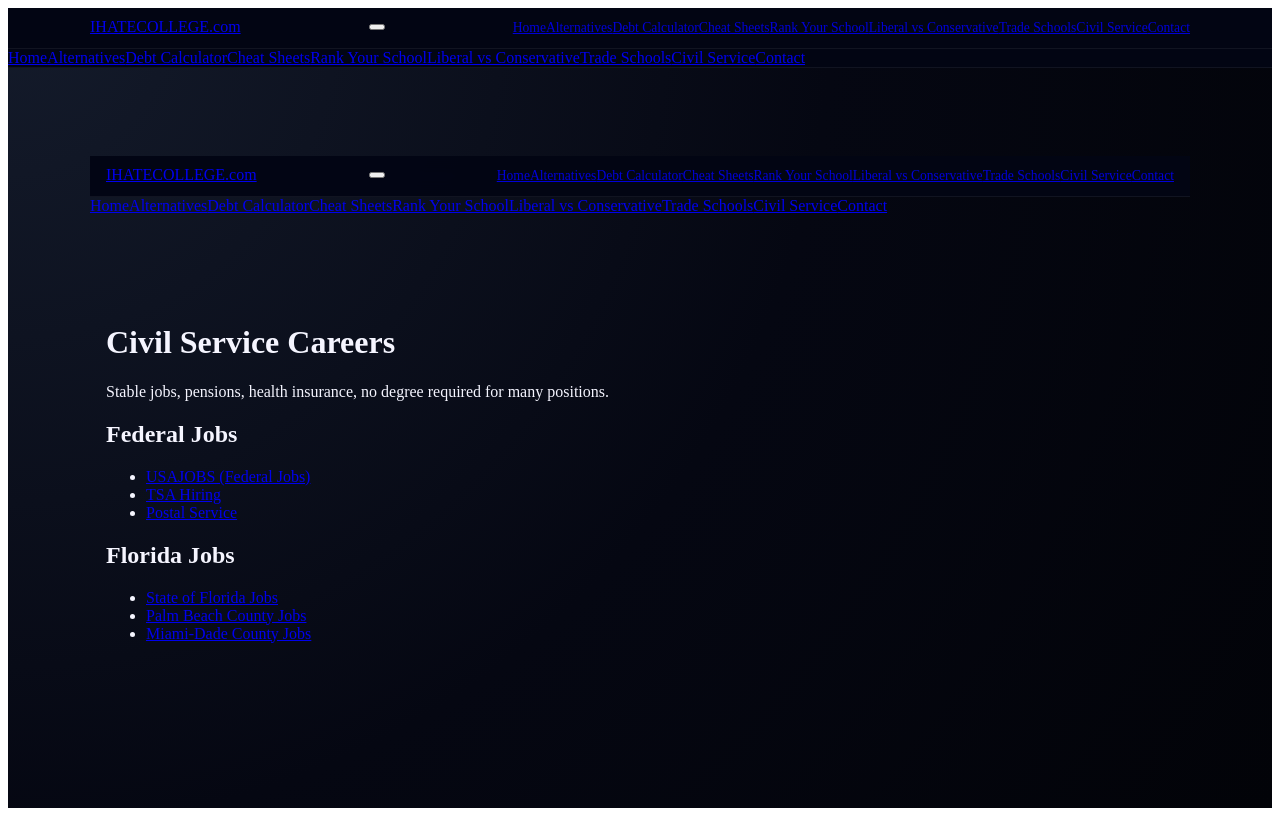
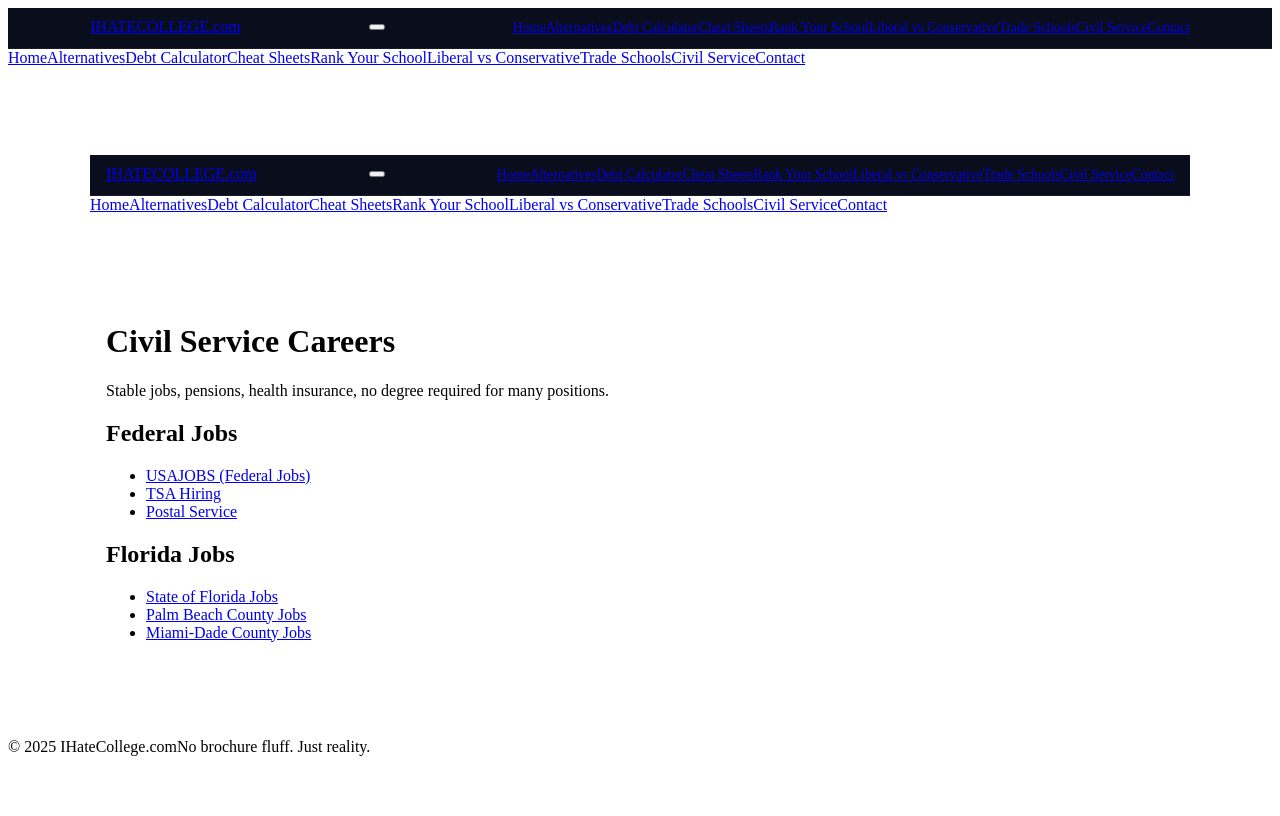
Before and after one commit to placebetsai/Ihatecollege, a Next.js app: page /civil-service in a window 1280 px wide. Built offline with nearby package versions, Linux system fonts and the light colour scheme.

Commit message:
Update Layout.js

```diff
--- a/components/Layout.js
+++ b/components/Layout.js
@@ -3,27 +3,42 @@ import React from "react";
 import Head from "next/head";
 import Navbar from "./Navbar";
 
-export default function Layout({ title, children }) {
+export default function Layout({
+  title,
+  description,
+  children,
+}) {
   const pageTitle = title
     ? `${title} | IHateCollege.com`
-    : "IHateCollege.com – Real alternatives to the 4-year trap";
+    : "IHateCollege.com – No-BS college reality check";
+
+  const pageDescription =
+    description ||
+    "Skip the $200k degree trap. Real alternatives, debt calculators, trade paths, and student stories so you actually get a life, not just loans.";
 
   return (
     <>
       <Head>
         <title>{pageTitle}</title>
-        <meta
-          name="description"
-          content="Ihatecollege.com – Real talk about college, debt, trades, certs, and other paths so you don't sign your life away for a useless degree."
-        />
+        <meta name="description" content={pageDescription} />
+        <meta name="viewport" content="width=device-width, initial-scale=1" />
       </Head>
 
-      <div className="page-wrapper">
-        <header className="site-header">
-          <Navbar />
-        </header>
+      <div className="page">
+        <Navbar />
 
-        <main className="page-main">{children}</main>
+        <main className="page-main">
+          <div className="page-content">{children}</div>
+        </main>
+
+        <footer className="site-footer">
+          <div className="site-footer-inner">
+            <span>© {new Date().getFullYear()} IHateCollege.com</span>
+            <span className="footer-tagline">
+              No brochure fluff. Just reality.
+            </span>
+          </div>
+        </footer>
       </div>
     </>
   );
```
